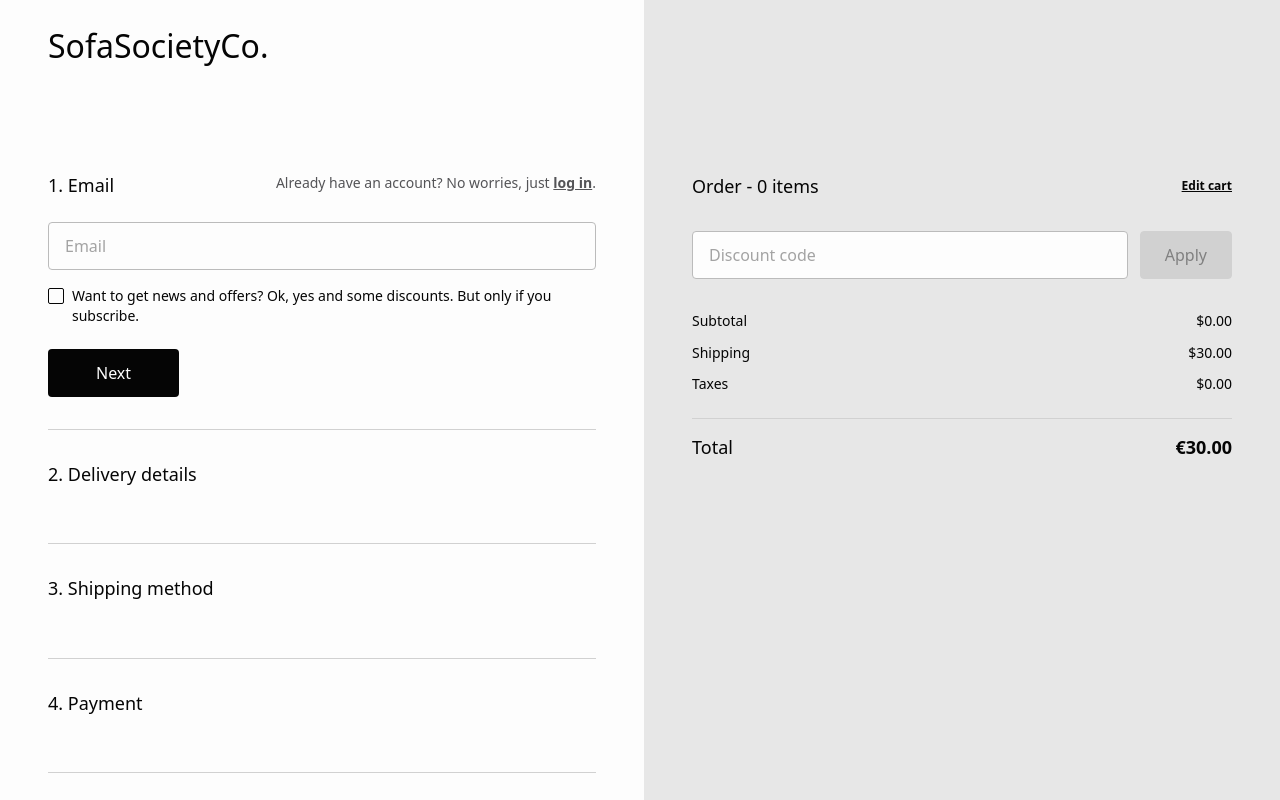
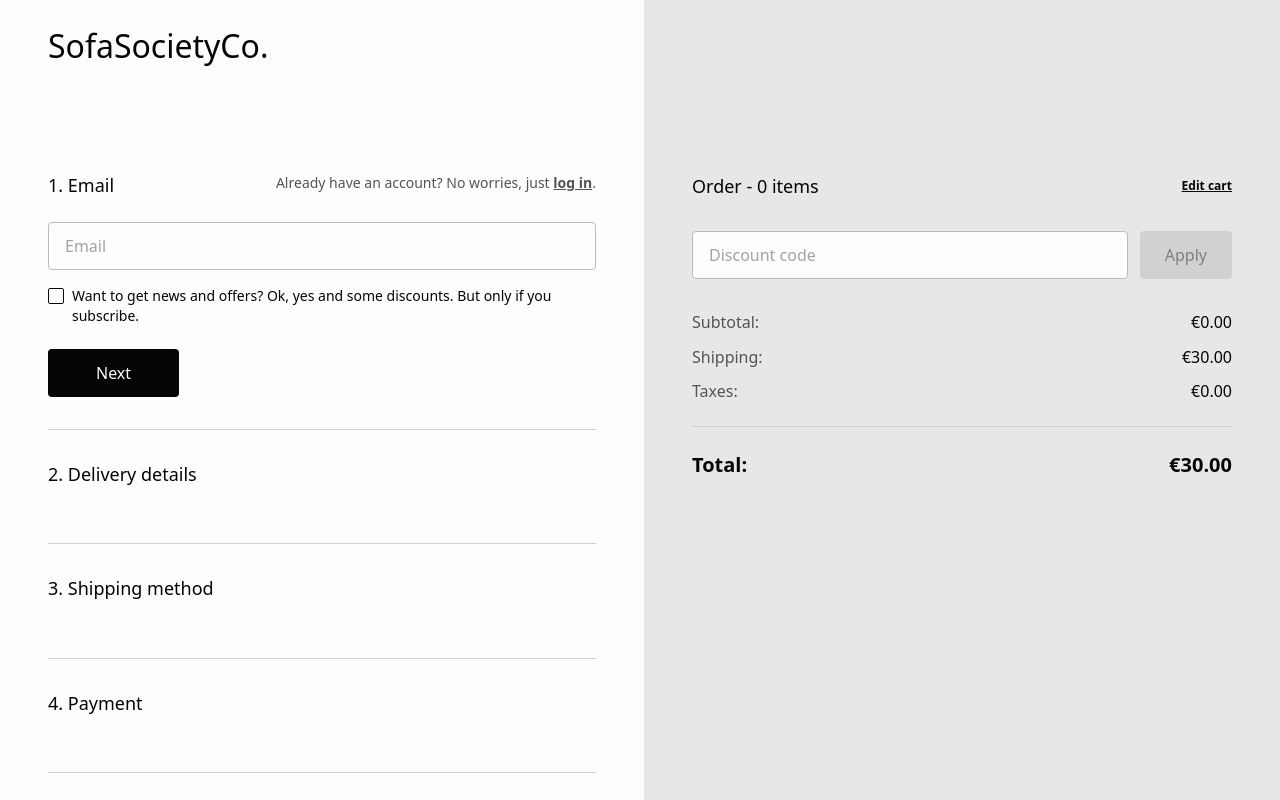
Before and after one commit to jetza/products-page, a Next.js app in the folder frontend/: page /checkout in a window 1280 px wide. Shown: the top 800 px of the page. Built offline with nearby package versions, Linux system fonts and the light colour scheme; a web font is replaced by a local one.

Commit message:
refactor order and checkout page

```diff
--- a/frontend/app/checkout/page.tsx
+++ b/frontend/app/checkout/page.tsx
@@ -3,7 +3,7 @@
 import React, { useState } from "react";
 import { useRouter } from "next/navigation";
 import { useCart } from "@/lib/cart-context";
-import { useCheckout } from "@/lib/checkout-context";
+import { useCheckout } from "@/lib/hooks/useCheckout";
 import Link from "next/link";
 import { CheckoutOrderSummary } from "@/components/checkout/OrderSummary";
 import { CheckoutForm } from "@/components/checkout/CheckoutForm";
--- a/frontend/app/order-confirmation/page.tsx
+++ b/frontend/app/order-confirmation/page.tsx
@@ -4,7 +4,7 @@
 import { useRouter } from "next/navigation";
 import { ResponsiveHeader } from "@/components/layout/ResponsiveHeader";
 import { ResponsiveFooter } from "@/components/layout/ResponsiveFooter";
-import { useCheckout } from "@/lib/checkout-context";
+import { useCheckout } from "@/lib/hooks/useCheckout";
 import { OrderConfirmation } from "@/components/order/OrderConfirmation";
 import { LoadingOverlay } from "@/components/ui/LoadingOverlay";
 
--- a/frontend/components/checkout/OrderSummary.tsx
+++ b/frontend/components/checkout/OrderSummary.tsx
@@ -5,6 +5,7 @@
 import Link from "next/link";
 import { Button } from "@/components/ui/Button";
 import { Input } from "@/components/ui/Input";
+import { OrderSummary } from "@/components/ui/OrderSummary";
 
 interface CartItem {
   id: string;
@@ -105,27 +106,13 @@
           </Button>
         </div>
 
-        <div className="space-y-3 mb-4 text-sm">
-          <div className="flex justify-between">
-            <span>Subtotal</span>
-            <span className="font-medium">€{subtotal.toFixed(2)}</span>
-          </div>
-          <div className="flex justify-between">
-            <span>Shipping</span>
-            <span className="font-medium">€{shipping.toFixed(2)}</span>
-          </div>
-          <div className="flex justify-between">
-            <span>Taxes</span>
-            <span className="font-medium">€{taxes.toFixed(2)}</span>
-          </div>
-        </div>
-
-        <div className="border-t border-gray-200 pt-4">
-          <div className="flex justify-between text-body">
-            <span className="font-medium">Total</span>
-            <span className="font-semibold">€{total.toFixed(2)}</span>
-          </div>
-        </div>
+        <OrderSummary
+          subtotal={subtotal}
+          shipping={shipping}
+          taxes={taxes}
+          total={total}
+          variant="mobile"
+        />
       </div>
     );
   }
@@ -196,27 +183,13 @@
         </div>
       </div>
 
-      <div className="space-y-3 mb-6">
-        <div className="flex justify-between text-sm">
-          <span>Subtotal</span>
-          <span className="font-medium">${subtotal.toFixed(2)}</span>
-        </div>
-        <div className="flex justify-between text-sm">
-          <span>Shipping</span>
-          <span className="font-medium">${shipping.toFixed(2)}</span>
-        </div>
-        <div className="flex justify-between text-sm">
-          <span>Taxes</span>
-          <span className="font-medium">${taxes.toFixed(2)}</span>
-        </div>
-      </div>
-
-      <div className="border-t border-gray-200 pt-4">
-        <div className="flex justify-between text-body">
-          <span className="font-medium">Total</span>
-          <span className="font-semibold">€{total.toFixed(2)}</span>
-        </div>
-      </div>
+      <OrderSummary
+        subtotal={subtotal}
+        shipping={shipping}
+        taxes={taxes}
+        total={total}
+        variant="desktop"
+      />
     </div>
   );
 };
--- a/frontend/components/order/OrderConfirmation.tsx
+++ b/frontend/components/order/OrderConfirmation.tsx
@@ -5,6 +5,7 @@
 import { Button } from "@/components/ui/Button";
 import { OrderConfirmationSummary } from "./OrderConfirmationSummary";
 import { CompletedOrder } from "@/lib/checkout-context";
+import { ReceiptIcon, CreditCardIcon } from "@/components/icons";
 
 interface OrderConfirmationProps {
   order: CompletedOrder;
@@ -44,7 +45,6 @@
           className="w-full md:w-auto"
         >
           Back to home
-          <span className="md:hidden"> page</span>
         </Button>
       </div>
 
@@ -71,7 +71,7 @@
 
         <div className="border border-gray-200 rounded p-4 md:p-6">
           <div className="flex items-center gap-2 mb-3 md:mb-4">
-            <LocationIcon className="w-4 h-4 md:w-5 md:h-5" />
+            <ReceiptIcon className="w-4 h-4 md:w-5 md:h-5" />
             <h2 className="text-sm md:text-body font-semibold">Billing address</h2>
           </div>
           <div className="text-sm md:text-body text-gray-900">
@@ -135,7 +135,11 @@
         ))}
       </div>
 
-      <div className="md:max-w-[400px] md:ml-auto">
+      <div className="md:ml-auto border border-gray-200 rounded p-4 md:p-6">
+        <div className="flex items-center gap-2 mb-4 md:mb-6">
+          <CreditCardIcon className="w-4 h-4 md:w-5 md:h-5" />
+          <h2 className="text-sm md:text-body font-semibold">Payment</h2>
+        </div>
         <OrderConfirmationSummary
           subtotal={order.subtotal}
           shipping={order.shipping}
--- a/frontend/components/order/OrderConfirmationSummary.tsx
+++ b/frontend/components/order/OrderConfirmationSummary.tsx
@@ -1,6 +1,7 @@
 "use client";
 
 import React from "react";
+import { OrderSummary } from "@/components/ui/OrderSummary";
 
 interface OrderConfirmationSummaryProps {
   subtotal: number;
@@ -21,34 +22,16 @@
   total,
   isMobile = false,
 }) => {
-  const textSize = isMobile ? "text-sm" : "text-body";
-  const marginBottom = isMobile ? "mb-3" : "mb-3";
-
   return (
-    <div>
-      <div className={`flex items-center justify-between ${textSize} ${marginBottom}`}>
-        <span className="text-gray-600">Subtotal:</span>
-        <span className="font-medium">€{subtotal.toFixed(2)}</span>
-      </div>
-      <div className={`flex items-center justify-between ${textSize} ${marginBottom}`}>
-        <span className="text-gray-600">Shipping:</span>
-        <span className="font-medium">€{shipping.toFixed(2)}</span>
-      </div>
-      <div className={`flex items-center justify-between ${textSize} ${isMobile ? "mb-6" : "mb-6"}`}>
-        <span className="text-gray-600">Taxes:</span>
-        <span className="font-medium">€{taxes.toFixed(2)}</span>
-      </div>
-      {discountAmount && discountAmount > 0 && (
-        <div className={`flex items-center justify-between ${textSize} ${isMobile ? "mb-6" : "mb-6"} text-green-600`}>
-          <span>Discount ({discountCode}):</span>
-          <span className="font-medium">-€{discountAmount.toFixed(2)}</span>
-        </div>
-      )}
-      <div className={`flex items-center justify-between ${isMobile ? "text-body" : "text-big"} border-t border-gray-200 ${isMobile ? "pt-4" : "pt-6"}`}>
-        <span className="font-semibold">Total</span>
-        <span className="font-semibold">€{total.toFixed(2)}</span>
-      </div>
-      <p className="text-xs text-gray-500 mt-2">Including VAT</p>
-    </div>
+    <OrderSummary
+      subtotal={subtotal}
+      shipping={shipping}
+      taxes={taxes}
+      total={total}
+      variant={isMobile ? "mobile" : "desktop"}
+      discountAmount={discountAmount}
+      discountCode={discountCode}
+      showVatNote={true}
+    />
   );
 };
--- /dev/null
+++ b/frontend/components/ui/OrderSummary.tsx
@@ -0,0 +1,78 @@
+import React from "react";
+import { cn } from "@/lib/utils/cn";
+
+export interface OrderSummaryProps {
+  subtotal: number;
+  shipping: number;
+  taxes: number;
+  total: number;
+  currency?: string;
+  variant?: "desktop" | "mobile";
+  className?: string;
+  discountAmount?: number;
+  discountCode?: string;
+  showVatNote?: boolean;
+}
+
+export const OrderSummary = React.forwardRef<HTMLDivElement, OrderSummaryProps>(
+  (
+    {
+      subtotal,
+      shipping,
+      taxes,
+      total,
+      currency = "€",
+      variant = "desktop",
+      className,
+      discountAmount,
+      discountCode,
+      showVatNote = false,
+    },
+    ref
+  ) => {
+    const isMobile = variant === "mobile";
+    const textSize = isMobile ? "text-sm" : "text-base";
+    const totalSize = isMobile ? "text-body" : "text-button-big";
+    const spacing = isMobile ? "space-y-2 mb-4" : "space-y-3 mb-6";
+    const separatorMargin = isMobile ? "mb-4" : "mb-6";
+    const totalMargin = isMobile ? "mb-6" : "mb-8";
+
+    return (
+      <div ref={ref} className={className}>
+        <div className={spacing}>
+          <div className={cn("flex justify-between", textSize)}>
+            <span className="text-gray-600">Subtotal:</span>
+            <span className="font-medium">{currency}{subtotal.toFixed(2)}</span>
+          </div>
+          <div className={cn("flex justify-between", textSize)}>
+            <span className="text-gray-600">Shipping:</span>
+            <span className="font-medium">{currency}{shipping.toFixed(2)}</span>
+          </div>
+          <div className={cn("flex justify-between", textSize)}>
+            <span className="text-gray-600">Taxes:</span>
+            <span className="font-medium">{currency}{taxes.toFixed(2)}</span>
+          </div>
+          {discountAmount && discountAmount > 0 && (
+            <div className={cn("flex justify-between", textSize, "text-green-600")}>
+              <span>Discount {discountCode && `(${discountCode})`}:</span>
+              <span className="font-medium">-{currency}{discountAmount.toFixed(2)}</span>
+            </div>
+          )}
+        </div>
+
+        <div className={cn("h-px bg-gray-200", separatorMargin)} />
+
+        <div className={cn("flex justify-between", totalSize, totalMargin)}>
+          <span className="font-semibold">Total:</span>
+          <span className="font-bold">{currency}{total.toFixed(2)}</span>
+        </div>
+
+        {showVatNote && (
+          <p className="text-xs text-gray-500 mt-2">Including VAT</p>
+        )}
+      </div>
+    );
+  }
+);
+
+OrderSummary.displayName = "OrderSummary";
--- a/frontend/components/ui/QuantitySelector.tsx
+++ b/frontend/components/ui/QuantitySelector.tsx
@@ -24,7 +24,7 @@
       <div
         ref={ref}
         className={cn(
-          "inline-flex items-center justify-between w-[136px] h-12 gap-4 px-6 py-2 border border-gray-200 rounded",
+          "inline-flex items-center justify-between w-[85px] h-[32px] gap-2 px-3 py-1 border border-gray-200 rounded",
           disabled && "opacity-50 cursor-not-allowed",
           className
         )}
@@ -37,10 +37,10 @@
           aria-label="Decrease quantity"
           type="button"
         >
-          <span className="text-base leading-none font-normal">−</span>
+          <span className="text-sm leading-none font-normal">−</span>
         </button>
 
-        <span className="text-center font-normal text-base leading-none">
+        <span className="text-center font-normal text-sm leading-none">
           {quantity}
         </span>
 
@@ -51,7 +51,7 @@
           aria-label="Increase quantity"
           type="button"
         >
-          <span className="text-base leading-none font-normal">+</span>
+          <span className="text-sm leading-none font-normal">+</span>
         </button>
       </div>
     );
--- /dev/null
+++ b/frontend/lib/hooks/useCheckout.ts
@@ -0,0 +1,10 @@
+import { useContext } from "react";
+import { CheckoutContext } from "../checkout-context";
+
+export function useCheckout() {
+  const context = useContext(CheckoutContext);
+  if (context === undefined) {
+    throw new Error("useCheckout must be used within a CheckoutProvider");
+  }
+  return context;
+}
```
Also changed, not shown: frontend/app/cart/page.tsx (+30 -48 lines), frontend/components/checkout/CheckoutForm.tsx (+3 -10 lines), frontend/lib/checkout-context.tsx (+4 -19 lines), frontend/components/icons/receipt.svg.
